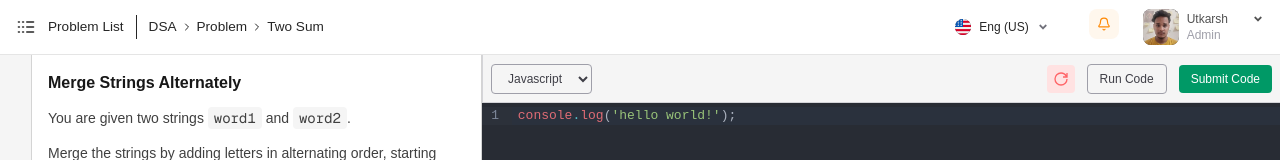
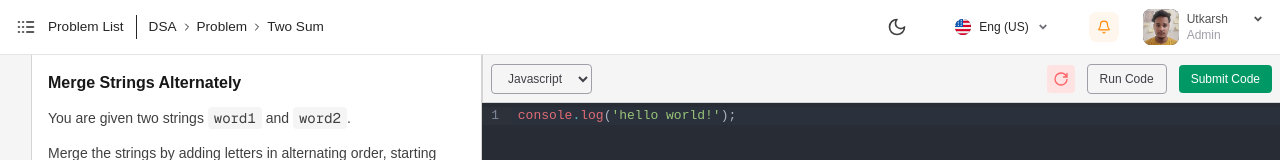
Before and after one commit to Utkarshrajmishra/coding-jr, a Next.js app: page / in a window 1280 px wide. Shown: the top 160 px of the page. Built offline with nearby package versions, Linux system fonts and the light colour scheme.

Commit message:
Add: Theme Context

```diff
--- a/app/layout.tsx
+++ b/app/layout.tsx
@@ -3,6 +3,7 @@ import { Geist, Geist_Mono } from "next/font/google";
 import "./globals.css";
 import Header from "@/components/header";
 import { ProblemContextProvider } from "@/context/problemContext";
+import { ThemeProvider } from "@/context/themeContext";
 
 const geistSans = Geist({
   variable: "--font-geist-sans",
@@ -30,7 +31,9 @@ export default function RootLayout({
       <body
         className={`${geistSans.variable} ${geistMono.variable} antialiased h-screen`}
       >
-        <ProblemContextProvider>{children}</ProblemContextProvider>
+        <ThemeProvider>
+          <ProblemContextProvider>{children}</ProblemContextProvider>
+        </ThemeProvider>
       </body>
     </html>
   );
--- a/components/header.tsx
+++ b/components/header.tsx
@@ -1,10 +1,11 @@
 "use client";
 import { useState } from "react";
-import { Bell, Logs } from "lucide-react";
+import { Bell, Logs, Moon, Sun } from "lucide-react";
 import Sidebar from "./sidebar";
 import { ChevronRight } from "lucide-react";
 import { FaAngleDown } from "react-icons/fa";
 import Image from "next/image";
+import { useTheme } from "@/context/themeContext";
 
 type HeaderProps = {
   setShowProblem: (show: boolean) => void;
@@ -14,16 +15,20 @@ type HeaderProps = {
 
 const Header = ({ setShowProblem, showProblem, isMobile }: HeaderProps) => {
   const [open, setOpen] = useState<boolean>(false);
+  const { theme, toggleTheme } = useTheme();
+
   return (
-    <section className="h-[55px] border-b border-b-neutral-200 justify-between bg-white flex items-center px-4">
+    <section className="h-[55px] border-b border-b-neutral-200 dark:border-b-neutral-700 justify-between bg-white dark:bg-gray-900 flex items-center px-4">
       <div className="flex items-center">
-        <div className="text-neutral-800 flex items-center gap-3">
-          <Logs onClick={() => setOpen(true)} className="md:size-5 " />
+        <div className="text-neutral-800 dark:text-neutral-200 flex items-center gap-3">
+          <Logs
+            onClick={() => setOpen(true)}
+            className="md:size-5 cursor-pointer"
+          />
           <p className="hidden sm:inline-block text-[0.85rem]">Problem List</p>
         </div>
-        <div className="h-6 hidden md:inline-block mx-3 w-[1px] bg-neutral-800"></div>
-
-        <div className="md:flex hidden  items-center gap-1 text-[0.85rem] text-neutral-800">
+        <div className="h-6 hidden md:inline-block mx-3 w-[1px] bg-neutral-800 dark:bg-neutral-600"></div>
+        <div className="md:flex hidden items-center gap-1 text-[0.85rem] text-neutral-800 dark:text-neutral-200">
           <p>DSA</p>
           <ChevronRight className="size-3" />
           <p>Problem</p>
@@ -31,23 +36,39 @@ const Header = ({ setShowProblem, showProblem, isMobile }: HeaderProps) => {
           <p>Two Sum</p>
         </div>
       </div>
-      <div className="flex gap-6">
+      <div className="flex gap-3 md:gap-6 items-center">
+        <button
+          onClick={toggleTheme}
+          className="p-2 rounded-lg hover:bg-neutral-100 dark:hover:bg-neutral-800 transition-colors"
+          aria-label={
+            theme === "dark" ? "Switch to light mode" : "Switch to dark mode"
+          }
+        >
+          {theme === "dark" ? (
+            <Sun className="h-5 w-5 text-yellow-400" />
+          ) : (
+            <Moon className="h-5 w-5 text-neutral-700" />
+          )}
+        </button>
+
         <div className="md:flex hidden items-center gap-2 mx-4 whitespace-nowrap">
           <div className="bg-zinc-700 h-4 w-4 rounded-lg">
             <Image alt="Eng" src="/usa.png" width={16} height={16} />
           </div>
-          <p className="text-xs text-neutral-800">Eng (US)</p>
+          <p className="text-xs text-neutral-800 dark:text-neutral-200">
+            Eng (US)
+          </p>
           <FaAngleDown className="size-3 text-zinc-500" />
         </div>
-        <div className="p-2 md:inline-block hidden bg-orange-50 w-fit h-fit rounded-lg">
+        <div className="p-2 md:inline-block hidden bg-orange-50 dark:bg-orange-950 w-fit h-fit rounded-lg">
           <Bell className="text-orange-400 h-[14px] w-[14px]" />
         </div>
         <div className="flex items-center gap-2">
           <button
             onClick={() => setShowProblem(!showProblem)}
-            className="text-xs md:hidden line-block p-2 bg-neutral-800  rounded"
+            className="text-xs md:hidden inline-block p-2 bg-neutral-800 dark:bg-neutral-700 text-white rounded"
           >
-            {showProblem?'Open Editor':'Open Problem'}
+            {showProblem ? "Open Editor" : "Open Problem"}
           </button>
           <div className="bg-zinc-700 h-9 w-9 rounded-lg">
             <Image
@@ -60,10 +81,12 @@ const Header = ({ setShowProblem, showProblem, isMobile }: HeaderProps) => {
           </div>
           <div className="hidden sm:inline-block">
             <div className="flex items-center gap-6">
-              <p className="text-xs text-neutral-600">Utkarsh</p>
-              <FaAngleDown className="size-3 text-neutral-600" />
+              <p className="text-xs text-neutral-600 dark:text-neutral-300">
+                Utkarsh
+              </p>
+              <FaAngleDown className="size-3 text-neutral-600 dark:text-neutral-400" />
             </div>
-            <p className="text-xs text-zinc-400">Admin</p>
+            <p className="text-xs text-zinc-400 dark:text-zinc-500">Admin</p>
           </div>
         </div>
       </div>
--- a/components/sidebar.tsx
+++ b/components/sidebar.tsx
@@ -9,12 +9,8 @@ import {
 } from "@headlessui/react";
 import {
   X,
-  ListFilter,
   Search,
-  Code,
-  Star,
   ChevronRight,
-  BookOpen,
 } from "lucide-react";
 import { problems } from "@/constants/Problems";
 import { ProblemContext } from "../context/problemContext";
@@ -68,19 +64,19 @@ const Sidebar = ({ open, setOpen }: SidebarProps) => {
                 </div>
               </TransitionChild>
 
-              <div className="flex font-inter h-full flex-col overflow-y-scroll bg-white shadow-xl">
+              <div className="flex font-inter h-full flex-col overflow-y-scroll bg-white dark:bg-gray-800 shadow-xl">
                 <div className="relative flex-1">
                   <div className="">
                     {problems?.map((item, index) => (
                       <div
                         onClick={() => handleProblemChange(index)}
                         key={index}
-                        className="hover:bg-neutral-50 border-t py-2 px-6  border-neutral-300 bg-white  transition-all duration-200 cursor-pointer hover:border-blue-200 group"
+                        className="hover:bg-neutral-50 dark:hover:bg-gray-700 border-t py-2 px-6 border-neutral-300 dark:border-neutral-700 bg-white dark:bg-gray-800 transition-all duration-200 cursor-pointer hover:border-blue-200 dark:hover:border-blue-700 group"
                       >
                         <div className="flex justify-between items-start">
                           <div className="flex items-start gap-3">
                             <div>
-                              <p className="text-md text-neutral-700  transition-colors duration-200">
+                              <p className="text-md text-neutral-700 dark:text-neutral-200 transition-colors duration-200">
                                 {item.title}
                               </p>
                               <div className="flex flex-wrap gap-2 mt-1">
@@ -105,7 +101,7 @@ const Sidebar = ({ open, setOpen }: SidebarProps) => {
                               </div>
                             </div>
                           </div>
-                          <ChevronRight className="h-5 w-5 text-gray-300 group-hover:text-neutral-700 transition-colors duration-200 mt-1" />
+                          <ChevronRight className="h-5 w-5 text-gray-300 dark:text-gray-500 group-hover:text-neutral-700 dark:group-hover:text-neutral-300 transition-colors duration-200 mt-1" />
                         </div>
                       </div>
                     ))}
--- /dev/null
+++ b/context/themeContext.tsx
@@ -0,0 +1,49 @@
+"use client";
+import React, { createContext, useContext, useState, useEffect } from "react";
+
+type Theme = "light" | "dark";
+
+interface ThemeContextType {
+  theme: Theme;
+  toggleTheme: () => void;
+}
+
+const ThemeContext = createContext<ThemeContextType | undefined>(undefined);
+
+export function ThemeProvider({ children }: { children: React.ReactNode }) {
+  const [theme, setTheme] = useState<Theme>("light");
+
+  useEffect(() => {
+    const storedTheme = localStorage.getItem("theme") as Theme;
+    if (storedTheme) {
+      setTheme(storedTheme);
+      document.documentElement.classList.toggle("dark", storedTheme === "dark");
+    } else if (window.matchMedia("(prefers-color-scheme: dark)").matches) {
+      setTheme("dark");
+      document.documentElement.classList.add("dark");
+    }
+  }, []);
+
+  const toggleTheme = () => {
+    setTheme((prevTheme) => {
+      const newTheme = prevTheme === "light" ? "dark" : "light";
+      localStorage.setItem("theme", newTheme);
+      document.documentElement.classList.toggle("dark", newTheme === "dark");
+      return newTheme;
+    });
+  };
+
+  return (
+    <ThemeContext.Provider value={{ theme, toggleTheme }}>
+      {children}
+    </ThemeContext.Provider>
+  );
+}
+
+export function useTheme() {
+  const context = useContext(ThemeContext);
+  if (context === undefined) {
+    throw new Error("useTheme must be used within a ThemeProvider");
+  }
+  return context;
+}
```
